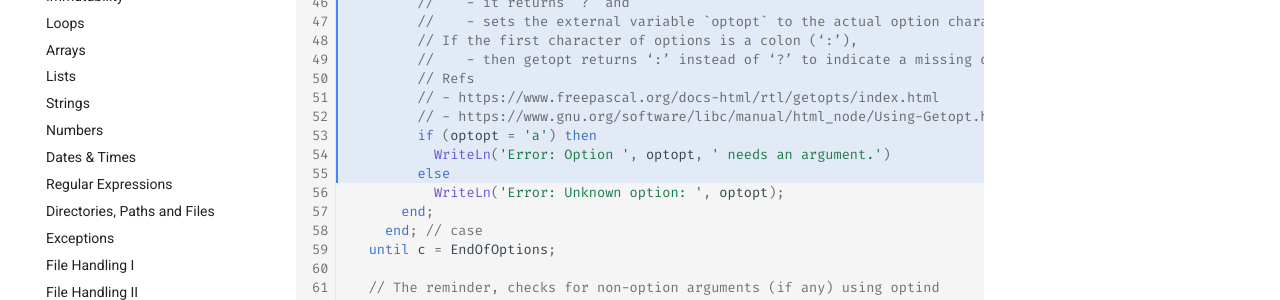
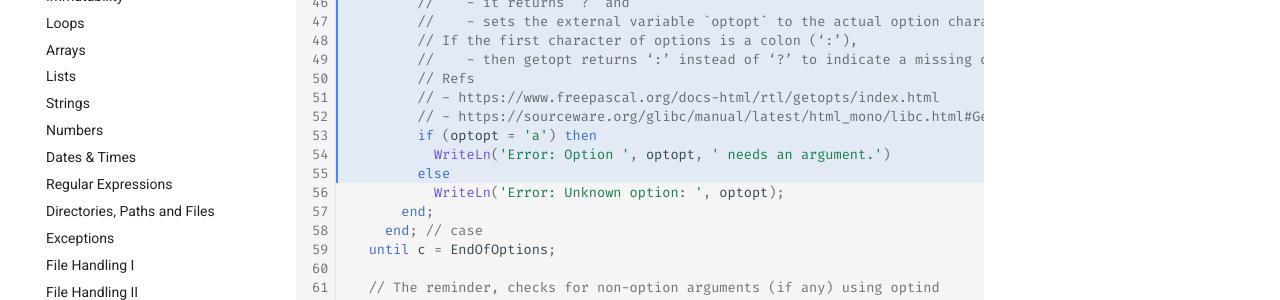
Before and after one commit to ikelaiah/free-pascal-cookbook, an MkDocs documentation site: the page built from docs/docs/core-tasks/cmd-line-params.md, in a window 1280 px wide and 900 px high, scrolled down 1842 px. Shown: the part 295-595 px from the top of the window. Built offline with MkDocs 1.6.1 and Material for MkDocs 9.7.7, drawn with Linux system fonts in a browser that asks for light colours; some of the changed lines change nothing that is shown.

Commit message:
Update libc getopt URL
The old URL return 302 and takes you to a site where you can select the format of the manual.

The new URL it just the HTML manual.

```diff
--- a/docs/docs/core-tasks/cmd-line-params.md
+++ b/docs/docs/core-tasks/cmd-line-params.md
@@ -104,7 +104,7 @@ begin
         //    - then getopt returns ‘:’ instead of ‘?’ to indicate a missing option argument.
         // Refs
         // - https://www.freepascal.org/docs-html/rtl/getopts/index.html
-        // - https://www.gnu.org/software/libc/manual/html_node/Using-Getopt.html
+        // - https://sourceware.org/glibc/manual/latest/html_mono/libc.html#Getopt
         if (optopt = 'a') then
           WriteLn('Error: Option ', optopt, ' needs an argument.')
         else
```
